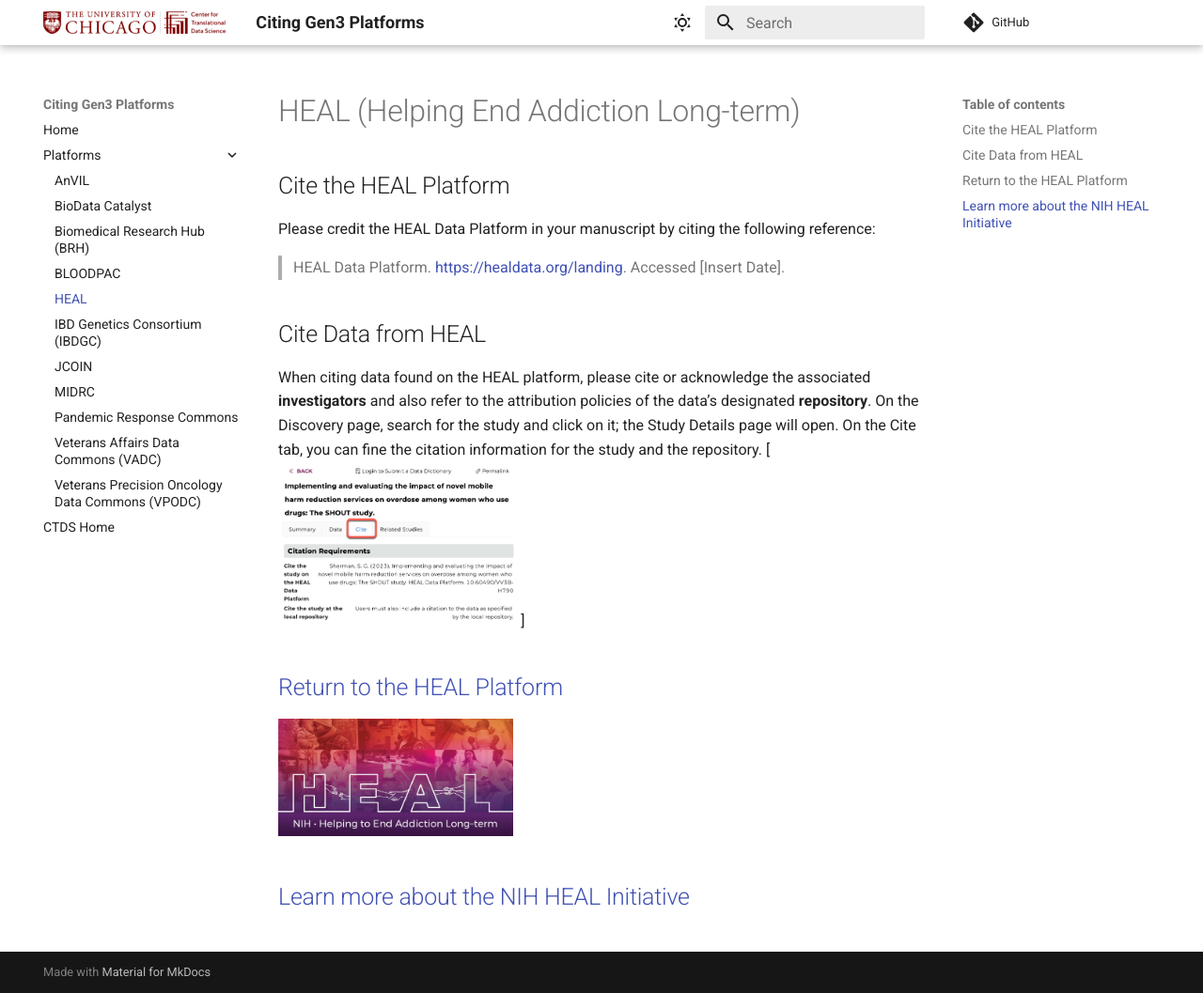
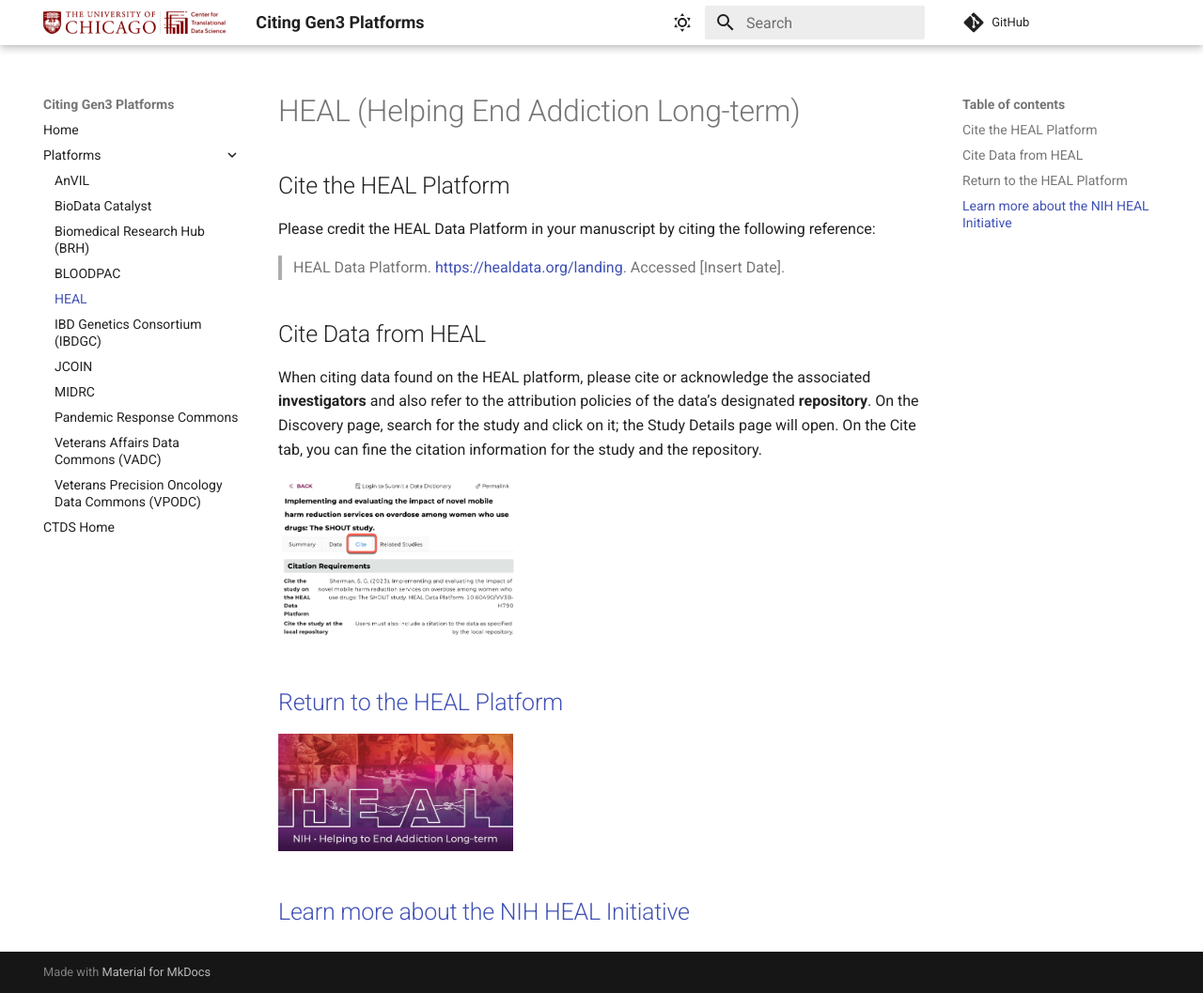
Before and after one commit to uc-cdis/platform-citation, an MkDocs documentation site: the page built from docs/heal-cite.md, in a window 1280 px wide and 1057 px high. Shown: the whole window at 94% size. Built offline with MkDocs 1.6.1 and Material for MkDocs 9.7.7, drawn with Linux system fonts in a browser that asks for light colours; comment, search, counter and statistics services are not loaded.

Commit message:
Update heal-cite.md

```diff
--- a/docs/heal-cite.md
+++ b/docs/heal-cite.md
@@ -9,7 +9,8 @@ Please credit the HEAL Data Platform in your manuscript by citing the following
 ## Cite Data from HEAL
 
 When citing data found on the HEAL platform, please cite or acknowledge the associated **investigators** and also refer to the attribution policies of the data’s designated **repository**. On the Discovery page, search for the study and click on it; the Study Details page will open. On the Cite tab, you can fine the citation information for the study and the repository.
-[![HEAL cite ex][img HEAL cite ex]{: style="height:175px"}]
+
+![HEAL cite ex][img HEAL cite ex]{: style="height:175px"}
 
 ## [Return to the HEAL Platform][HEAL Platform]
 
```
